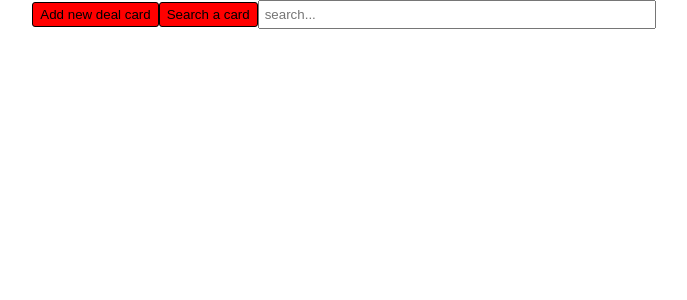
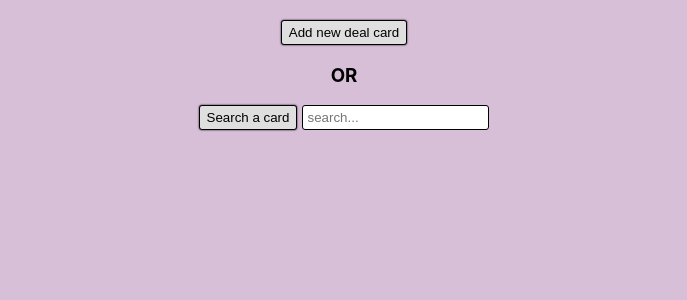
Before and after one commit to ebou-touray/dealcard, a React (Create React App) app: page /home in a window 1280 px wide. Shown: the top 300 px of the page, without its empty margins (296-983 px from the left). Built offline with nearby package versions, Linux system fonts and the light colour scheme.

Commit message:
add css to login and home components

```diff
--- a/src/App.css
+++ b/src/App.css
@@ -1,11 +1,13 @@
 .App {
   text-align: center;
+
 }
 
 .btn {
-  background-color: red;
+  background-color: rgb(223, 223, 223);
   border: 1px solid black;
   border-radius: 3px;
   padding: 4px 7px;
-
+box-shadow: 0 0 2px black;
+cursor: pointer;
 }
--- a/src/Home/Home.css
+++ b/src/Home/Home.css
@@ -0,0 +1,19 @@
+.home-pg {
+    background-color: thistle;
+    height: 100vh;
+    display: flex;
+    flex-direction: column;
+    align-items: center;
+}
+
+.add {
+    margin-top: 20px;
+
+}
+
+.search-input {
+    padding: 4px;
+    border-radius: 3px;
+    margin-left: 5px;
+    border: 1px solid black;
+}
--- a/src/Home/Home.js
+++ b/src/Home/Home.js
@@ -1,11 +1,15 @@
 import React from 'react';
+import './Home.css'
 
 const Home = () => {
     return (
         <div className="home-pg">
             <button className="btn add">Add new deal card</button>
-            <button className="btn search">Search a card</button>
-            <input type="text" placeholder="search..."></input>
+            <h3> OR </h3>
+            <div className="search-area">
+                <button className="btn search">Search a card</button>
+                <input className="search-input" type="text" placeholder="search..."></input>
+            </div>
 
         </div>
     );
--- a/src/Login/Login.css
+++ b/src/Login/Login.css
@@ -1,13 +1,13 @@
 .login-pg {
     height: 100vh;
-    background: yellow;
+    background: thistle;
     display: flex;
     flex-direction: column;
     align-items: center;
 
 }
 
-input {
+.login-input {
     width: 30%;
     margin-bottom: 20px;
     padding: 5px;
--- a/src/Login/Login.js
+++ b/src/Login/Login.js
@@ -7,7 +7,7 @@ const Login = () => {
     return (
         <div className="login-pg">
             <h1>Deal Card</h1>
-            <input type="text" placeholder="Enter username"></input>
+            <input className="login-input" type="text" placeholder="Enter username"></input>
             <Link to="/home"> <button className="btn login">Login</button></Link>
         </div>
     );
```
